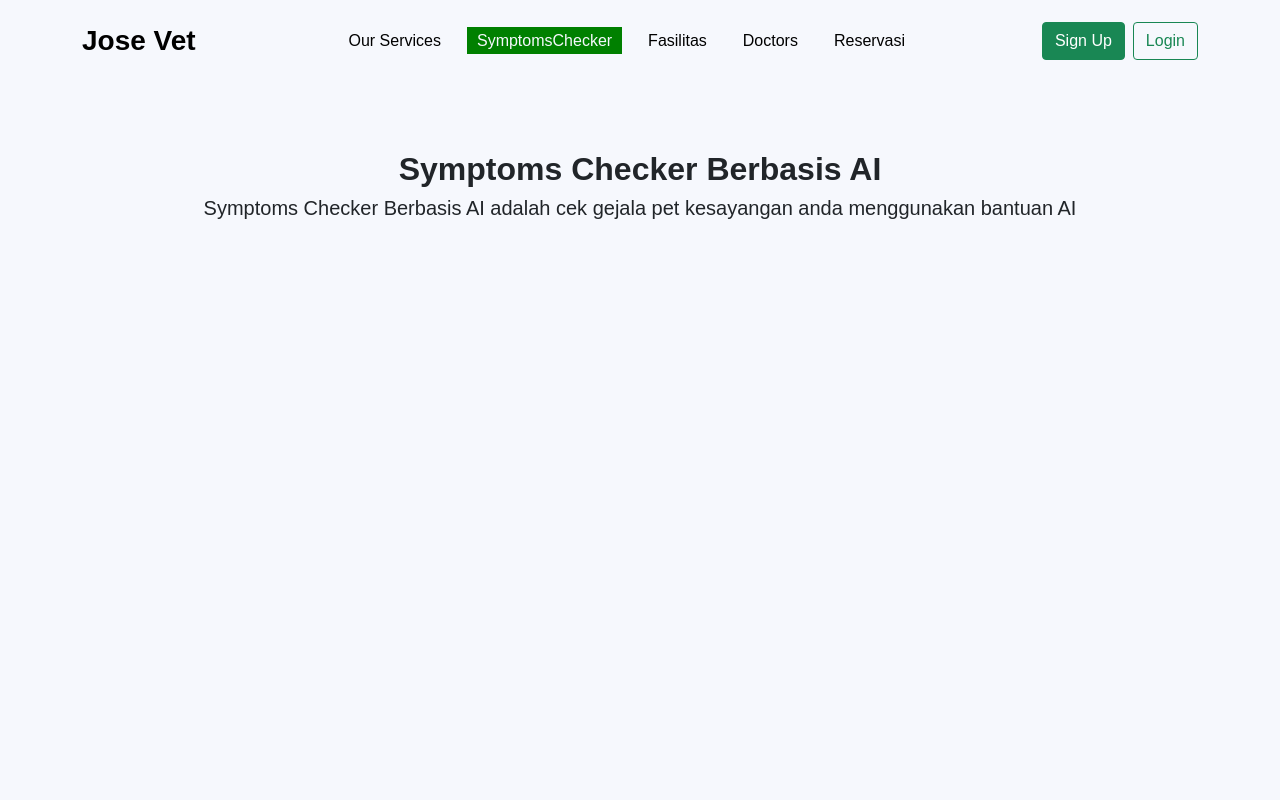
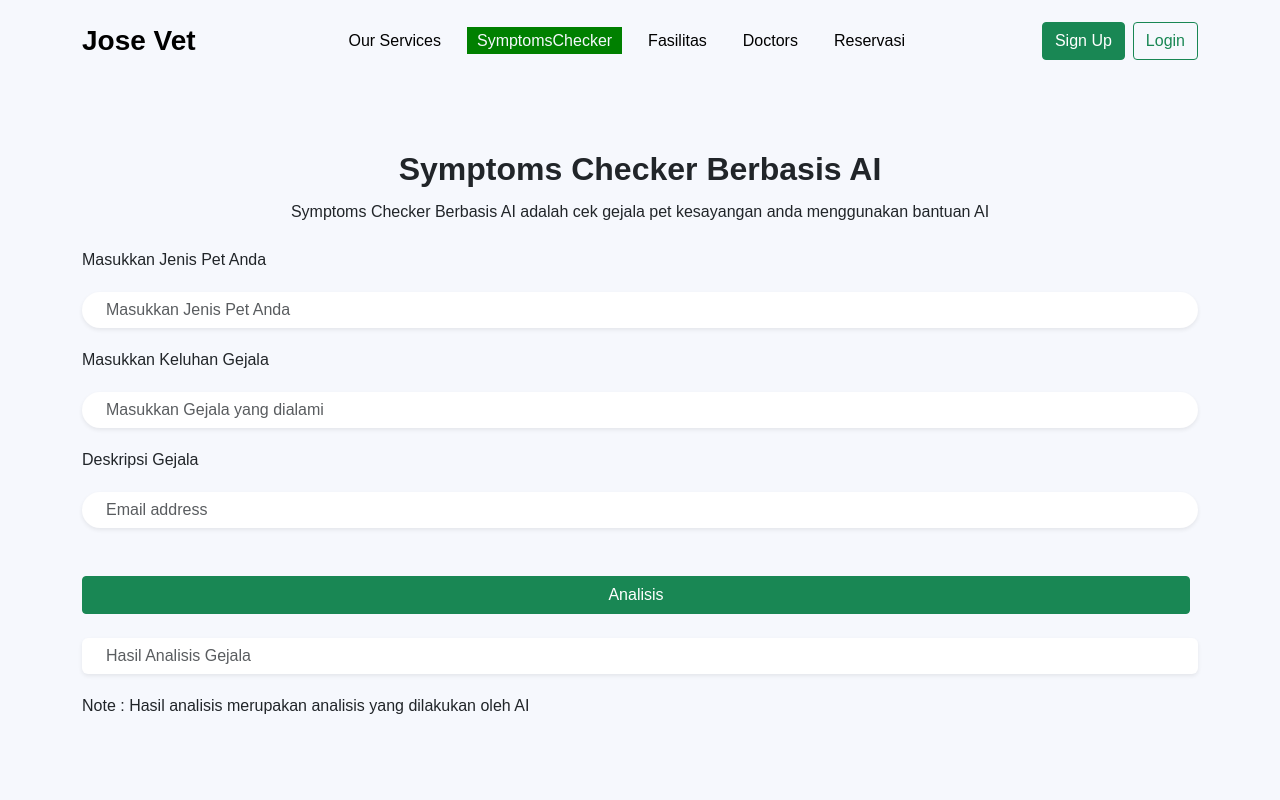
Before and after one commit to LuthfyAr/JOSE, a React (Vite) app: page /symtomschecker in a window 1280 px wide. Shown: the top 800 px of the page. Built offline with nearby package versions, Linux system fonts and the light colour scheme.

Commit message:
Membuat form Symptoms Checker AI

```diff
--- a/src/pages/SymptomsPage.jsx
+++ b/src/pages/SymptomsPage.jsx
@@ -9,11 +9,36 @@ const SymptomsPage = () => {
             <Row>
               <Col>
               <h2 className="fw-bold text-center mb-2">Symptoms Checker Berbasis AI</h2>
-              <h5 className="text-center">Symptoms Checker Berbasis AI adalah cek gejala pet kesayangan anda menggunakan bantuan AI</h5>
+              <p className="text-center">Symptoms Checker Berbasis AI adalah cek gejala pet kesayangan anda menggunakan bantuan AI</p>
               </Col>
             </Row>
-            <Row className="pt-5">
+            <Row>
               <Col>
+              <div>
+              <form >
+                    <div class="mb-3">
+                      <p className="">Masukkan Jenis Pet Anda</p>
+                        <input  id="jenis "type="text" placeholder="Masukkan Jenis Pet Anda" required="" class="form-control rounded-pill border-0 shadow-sm px-4 text-primary" />
+                    </div>
+                    <div class="mb-3">
+                    <p className="">Masukkan Keluhan Gejala</p>
+                        <input  id="gejala "type="text" placeholder="Masukkan Gejala yang dialami" required="" class="form-control rounded-pill border-0 shadow-sm px-4 text-primary" />
+                    </div>
+                    <div class="mb-3">
+                    <p className="">Deskripsi Gejala</p>
+                        <input  id="email "type="email" placeholder="Email address" required="" class="form-control rounded-pill border-0 shadow-sm px-4 text-primary" />
+                    </div>
+                    <br />
+                    <div class="d-grid gap-2 mt-2">
+                        <button type="submit" class="btn  btn btn-success rounded-1 me-2">Analisis</button>
+                    </div>
+                    <br />
+                    <div class="mb-3">
+                        <input  id="hasil "type="text" placeholder="Hasil Analisis Gejala" required="" class="form-control border-0 shadow-sm px-4 text-primary" />
+                    </div>
+                    <p>Note : Hasil analisis merupakan analisis yang dilakukan oleh AI</p>
+                    </form>
+              </div>
               </Col>
             </Row>
           </Container>
```
